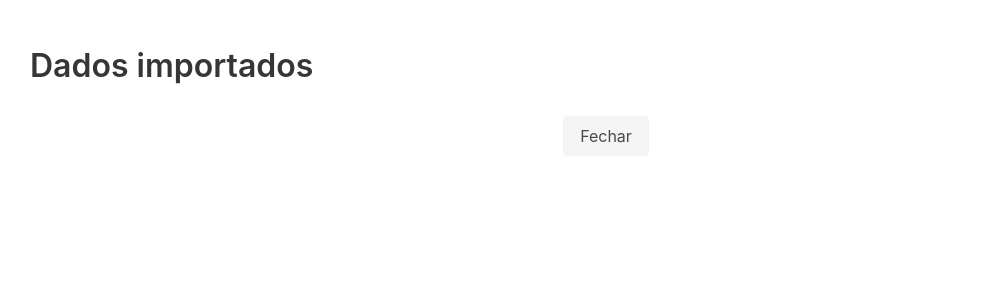
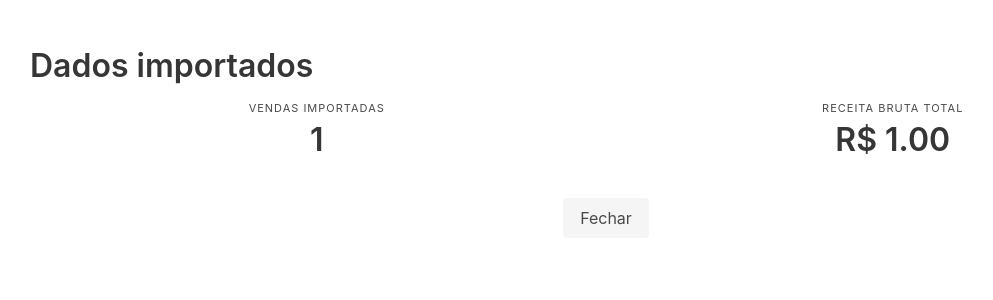
Before and after one commit to wcardosos/desafio-eureciclo, a Django app: template src/sales/templates/result.html in a window 1280 px wide. Shown: the part 68-368 px from the top of the page, without its empty margins (34-1027 px from the left). Run offline with Django 4.2, Linux system fonts and the light colour scheme; the template is opened without the code that fills it: most values are stand-ins (such as "Sample title", 1, 10 or a date in 2020).

Commit message:
feat(sales/views) Add save and render imported info on result view

```diff
--- a/src/sales/templates/result.html
+++ b/src/sales/templates/result.html
@@ -7,6 +7,20 @@
     <div class="pb-4">
       <h1 class="title">Dados importados</h1>
     </div>
+    <div class="level">
+      <div class="level-item has-text-centered">
+        <div>
+          <p class="heading">Vendas importadas</p>
+          <p class="title">{{ total_imported_sales }}</p>
+        </div>
+      </div>
+      <div class="level-item has-text-centered">
+        <div>
+          <p class="heading">Receita bruta total</p>
+          <p class="title">R$ {{ total_price|floatformat:2 }}</p>
+        </div>
+      </div>
+    </div>
     <div class="is-flex is-justify-content-center py-4">
       <a class="button is-light" href="{% url 'sales:home' %}">Fechar</a>
     </div>
```
Also changed, not shown: src/sales/views.py (+26 -3 lines), tests/sales/views/test_result_view.py (+25 -2 lines).
